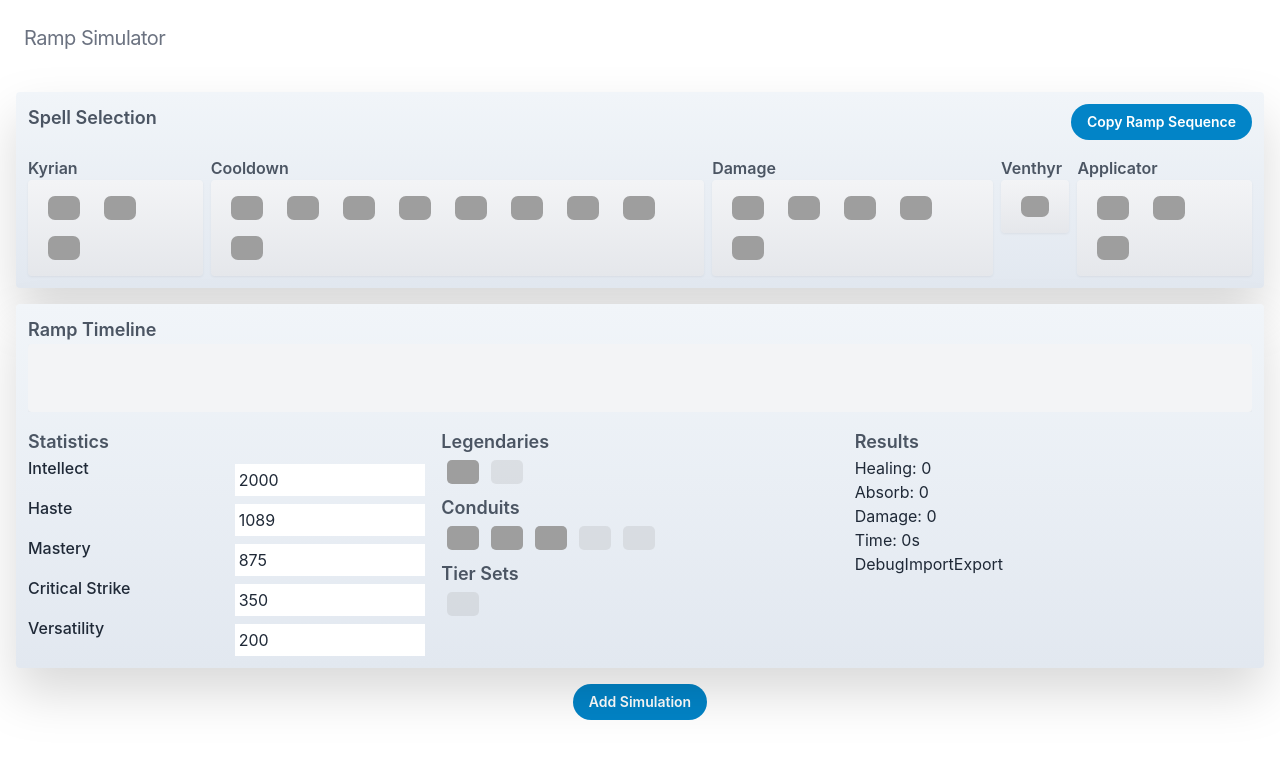
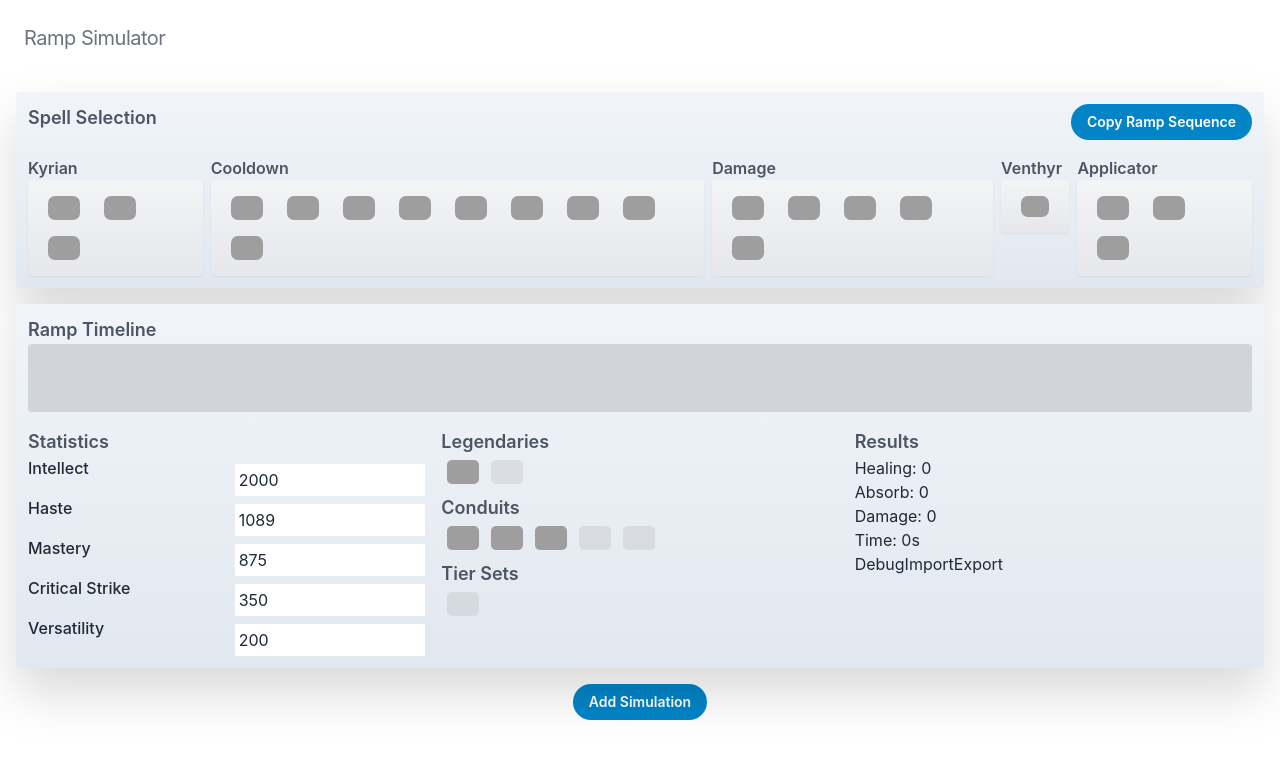
Before and after one commit to rp4rk/ramp-simulator, a React (Create React App) app: page / in a window 1280 px wide. Shown: the top 758 px of the page. Built offline with nearby package versions, Linux system fonts and the light colour scheme; grey boxes are pictures that could not be loaded; a web font is replaced by a local one.

Commit message:
Add an nvmrc

```diff
--- a/src/components/Timeline/index.tsx
+++ b/src/components/Timeline/index.tsx
@@ -37,7 +37,7 @@ export const Timeline = function ({ spells, setSpells }: TimelineProps) {
   return (
     <TimelineContainer ref={drop}>
       <SpellList
-        className="bg-gray-100 p-2 rounded drop-shadow-sm"
+        className="bg-gray-300 p-2 rounded drop-shadow-sm"
         swappable={true}
         spells={spells}
         setSpells={setSpells}
```
Also changed, not shown: 1 other file (tests, documents, lock files or other folders).
